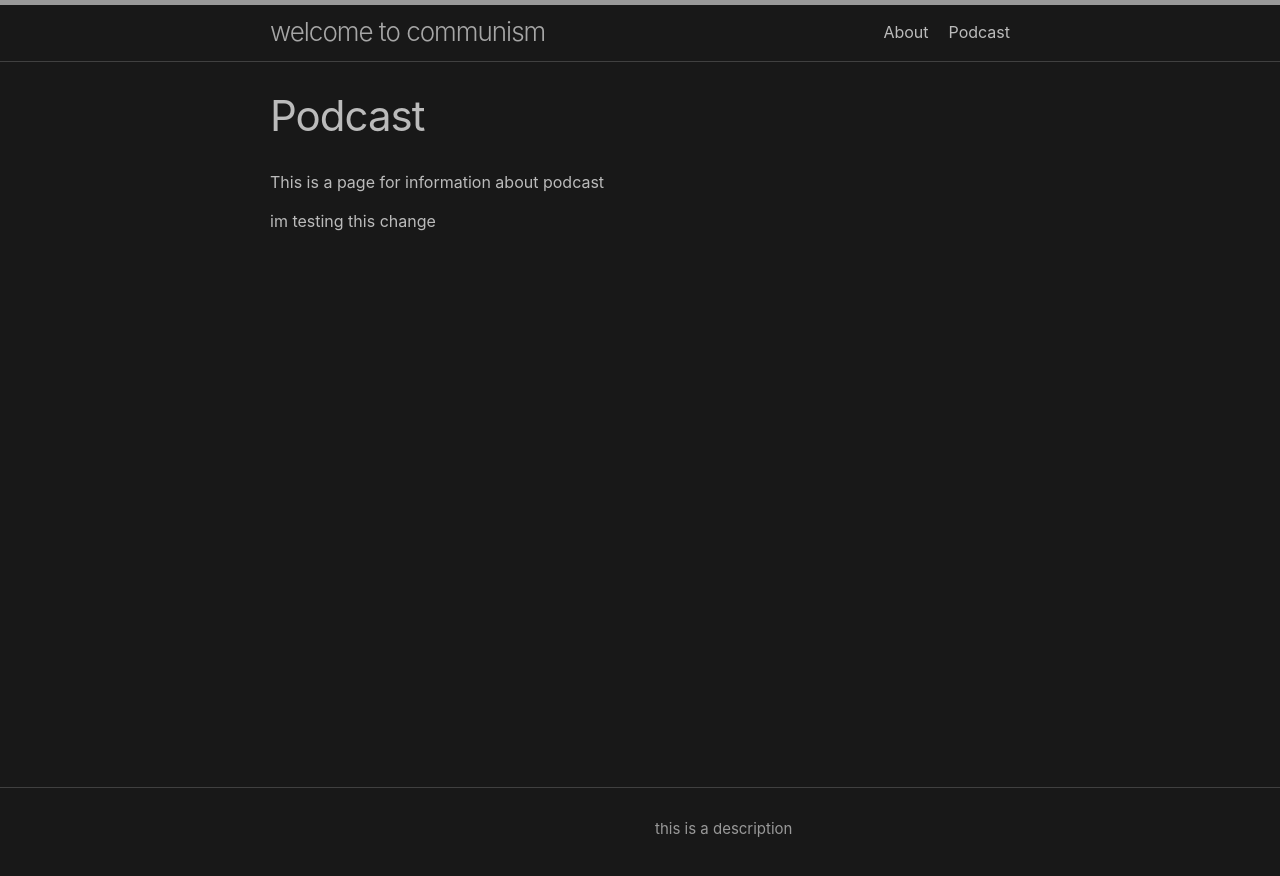
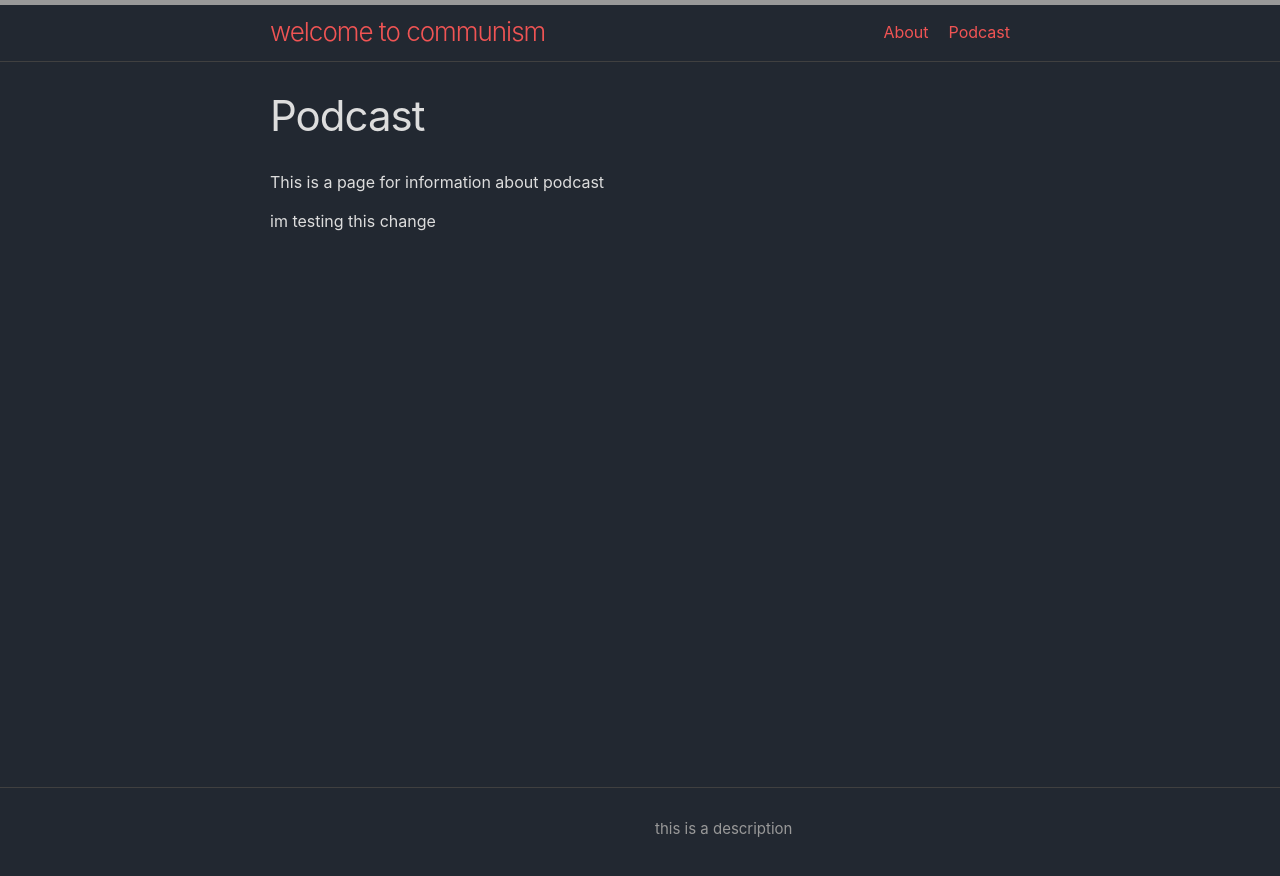
Before and after one commit to alext180/alext180.github.io, a Jekyll site: the page built from podcast.md, in a window 1280 px wide. Shown: the top 876 px of the page. Built offline with Jekyll 4.4.1, drawn with Linux system fonts in a browser that asks for light colours.

Commit message:
Initial commit. Changed basic text and background colors

```diff
--- a/_sass/minima/custom-styles.scss
+++ b/_sass/minima/custom-styles.scss
@@ -1,2 +1,19 @@
 // Placeholder to allow defining custom styles that override everything else.
 // (Use `_sass/minima/custom-variables.scss` to override variable defaults)
+.site-title, .site-title:visited {
+	color: #f05454;
+}
+.site-nav .page-link {
+	color: #f05454;
+}
+body {
+	font: 400 16px/1.5 -apple-system, BlinkMacSystemFont, "Segoe UI", "Segoe UI Symbol", "Segoe UI Emoji", "Apple Color Emoji", Roboto, Helvetica, Arial, sans-serif;
+	color: #dddddd;
+    background-color: #222831;
+}
+a {
+	color: #98acf8;
+}
+a:visited {
+	color: #da9ff9;
+}
```
